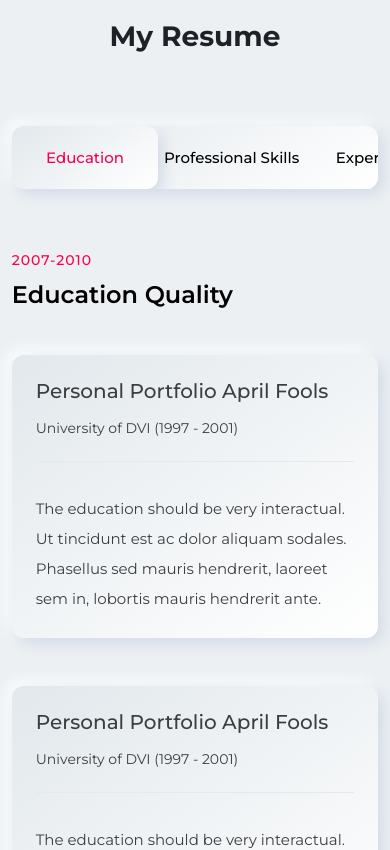
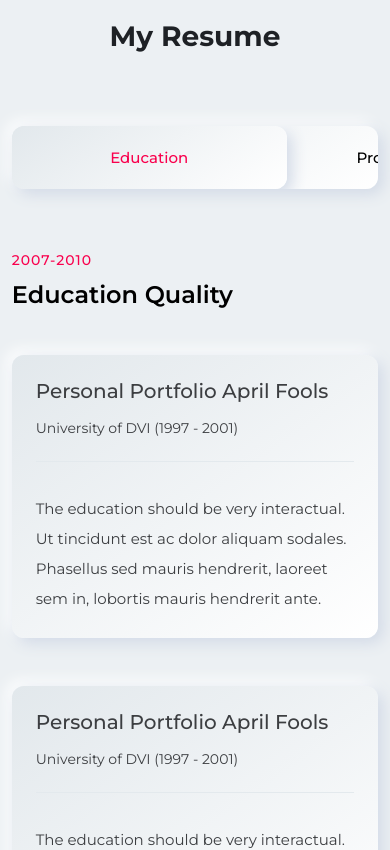
Before and after one commit to Shiv1516/Portfolio, a React (Create React App) app: page / in a window 390 px wide. Shown: the part 6020-6870 px from the top of the page. Built offline with nearby package versions, Linux system fonts and the light colour scheme.

Commit message:
file added

```diff
--- a/src/App.css
+++ b/src/App.css
@@ -1422,8 +1422,8 @@ table {
   }
   .pricing-item,
   .resume-item {
-    flex: 0 0 40%;
-    max-width: 40%;
+    flex: 0 0 75%;
+    max-width: 75%;
     padding: 24px 0;
   }
   .education-card:before,
```
